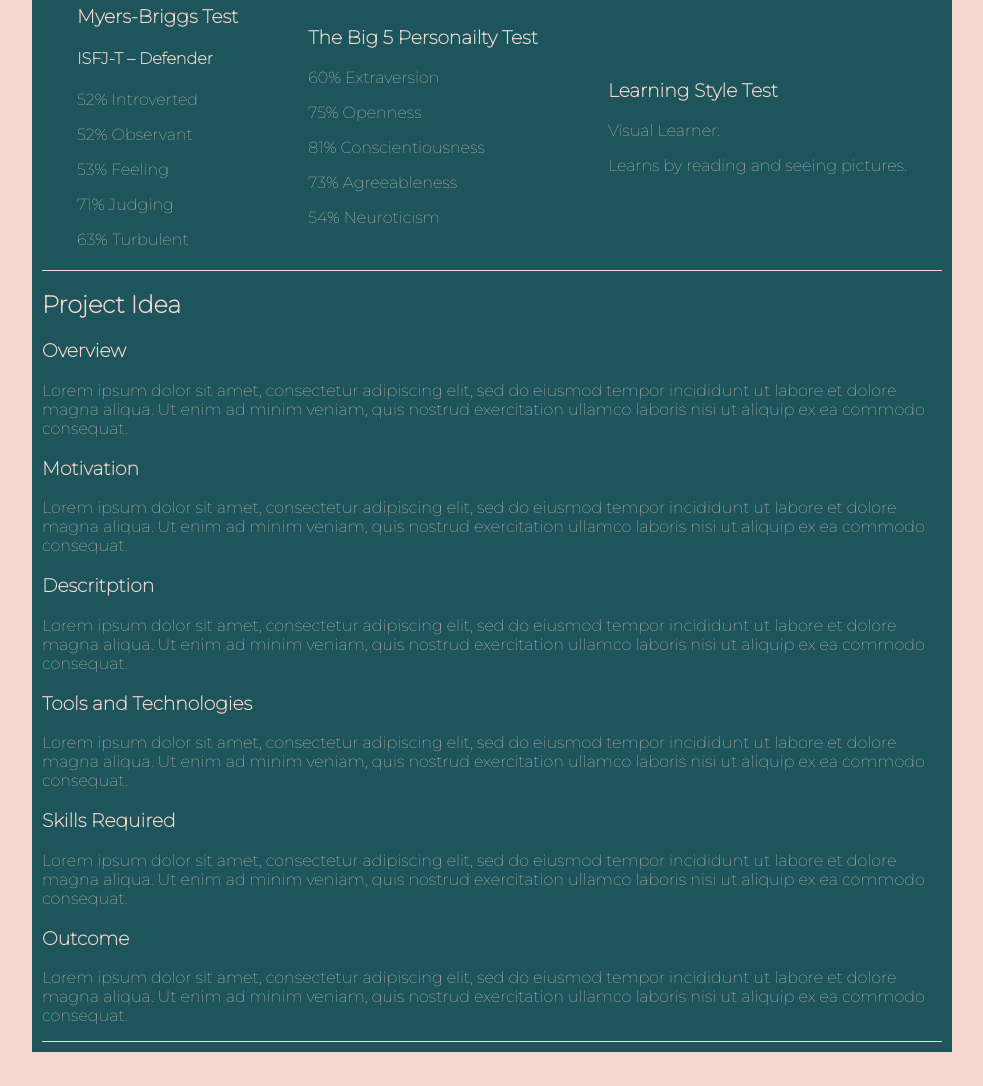
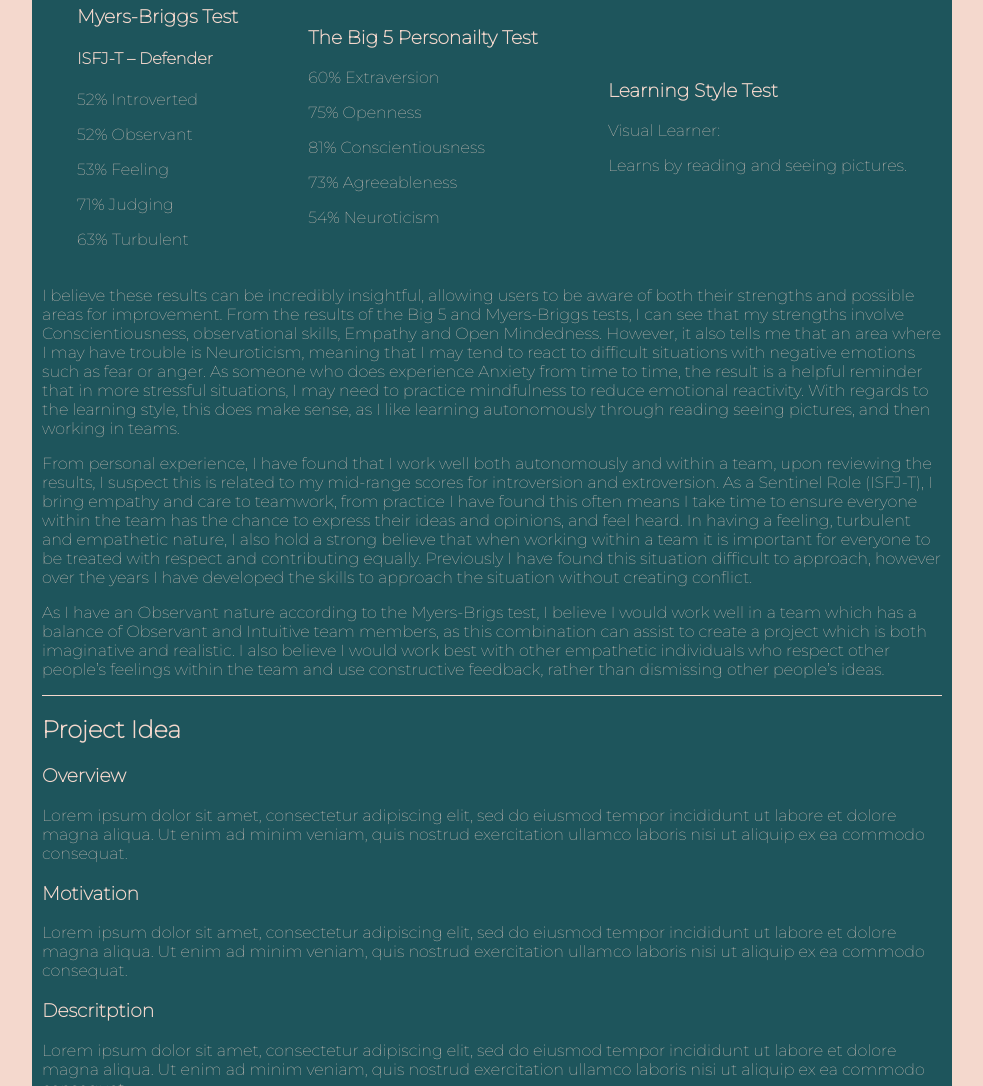
Before and after one commit to anneshars/Assignment1, a plain HTML site: page index.html in a window 1280 px wide. Shown: the part 1585-2671 px from the top of the page, without its empty margins (148-1131 px from the left). Before the commit the page ends 2645 px from the top, so only its background shows below. Drawn offline with Linux system fonts and the light colour scheme.

Commit message:
additional HTMLE content(personality)

```diff
--- a/index.html
+++ b/index.html
@@ -93,6 +93,12 @@
                             <p>Learns by reading and seeing pictures.</p>
                         </div>
                     </div>
+                    <div id="content">
+                        <p>I believe these results can be incredibly insightful, allowing users to be aware of both their strengths and possible areas for improvement. From the results of the Big 5  and Myers-Briggs tests, I can see that my strengths involve Conscientiousness, observational skills, Empathy and Open Mindedness. However, it also tells me that an area where I may have trouble is Neuroticism, meaning that I may tend to react to difficult situations with negative emotions such as fear or anger. As someone who does experience Anxiety from time to time, the result is a helpful reminder that in more stressful situations, I may need to practice mindfulness to reduce emotional reactivity.  With regards to the learning style, this does make sense, as I like learning autonomously through reading seeing pictures, and then working in teams.  </p>
+                        <p>From personal experience, I have found that I work well both autonomously and within a team, upon reviewing the results, I suspect this is related to my mid-range scores for introversion and extroversion.  As a Sentinel Role (ISFJ-T), I bring empathy and care to teamwork, from practice I have found this often means I take time to ensure everyone within the team has the chance to express their ideas and opinions, and feel heard.  In having a feeling, turbulent and empathetic nature, I also hold a strong believe that when working within a team it is important for everyone to be treated with respect and contributing equally. Previously I have found this situation difficult to approach, however over the years I have developed the skills to approach the situation without creating conflict.</p>
+                        <p>As I have an Observant nature according to the Myers-Brigs test, I believe I would work well in a team which has a balance of Observant and Intuitive team members, as this combination can assist to create a project which is both imaginative and realistic. I also believe I would work best with other empathetic individuals who respect other people’s feelings within the team and use constructive feedback, rather than dismissing other people’s ideas.</p>
+
+                    </div>
                 </article>
             </section>
 
```
